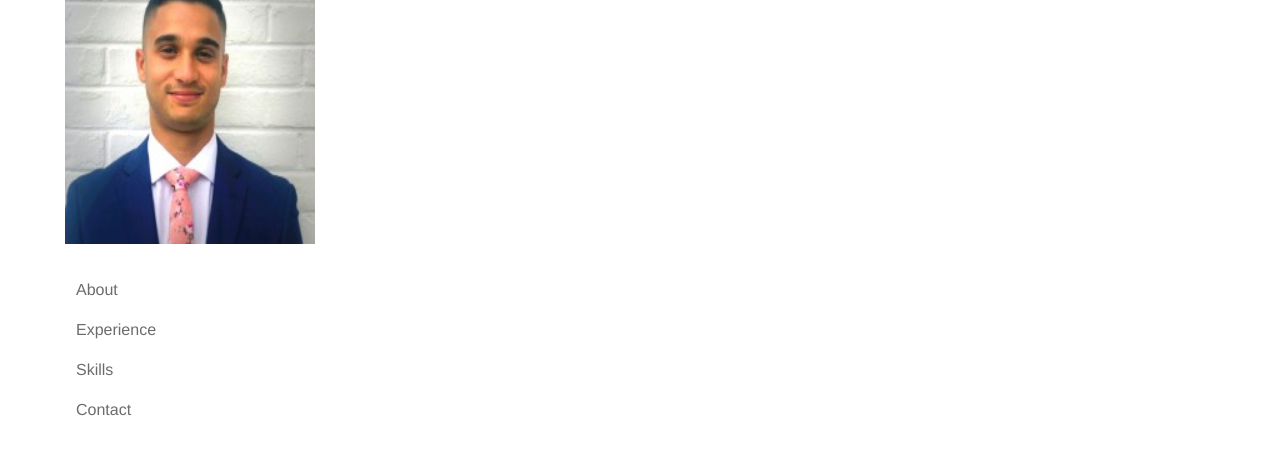
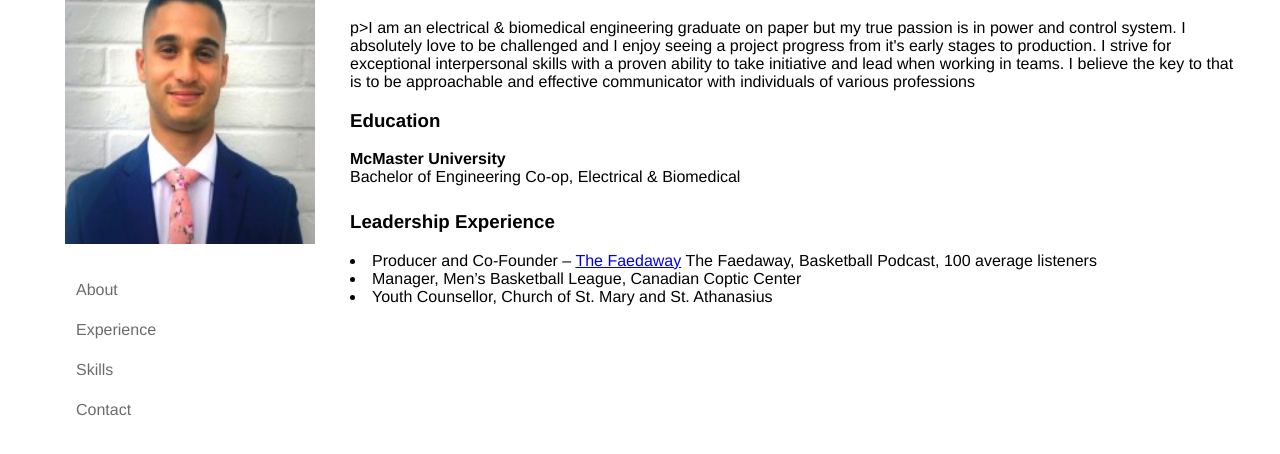
Before and after one commit to michaeltakla/resume, a plain HTML site: page index.html in a window 1280 px wide. Shown: the part 86-540 px from the top of the page. Drawn offline with Linux system fonts and the light colour scheme.

Commit message:
removed MR comments

```diff
--- a/index.html
+++ b/index.html
@@ -20,7 +20,7 @@
   </div>
   <div class="rightpanel">
     <h1>Mark Rafla is very hot</h1>
-    <!--<p>I am an electrical & biomedical engineering graduate on paper but my true passion is in power and control system. I absolutely
+    p>I am an electrical & biomedical engineering graduate on paper but my true passion is in power and control system. I absolutely
       love to be challenged and I enjoy seeing a project progress from it's early stages to production. I strive for exceptional interpersonal skills with a proven ability to take initiative and lead when working in teams. I believe the key to that is to be approachable and effective communicator with individuals of various professions </p>
     <p class="important">
       <h3>Education</h3>
@@ -34,7 +34,7 @@
           <li class="list-item">Completed the Management (Business) and Co-op Program</li>
           <li class="list-item">Valedictorian Nominee for Engineering Class of 2017</li>
           <li class="list-item">Awarded McMaster Entrance Scholarship for high marks</li>
-
+        -->
       </table>
       <h3>Leadership Experience</h3>
       <table>
@@ -50,7 +50,7 @@
         </tr></tr>
       </table>
     </p>
-  </div>--->
+  </div>
 </body>
 
 </html>
```
